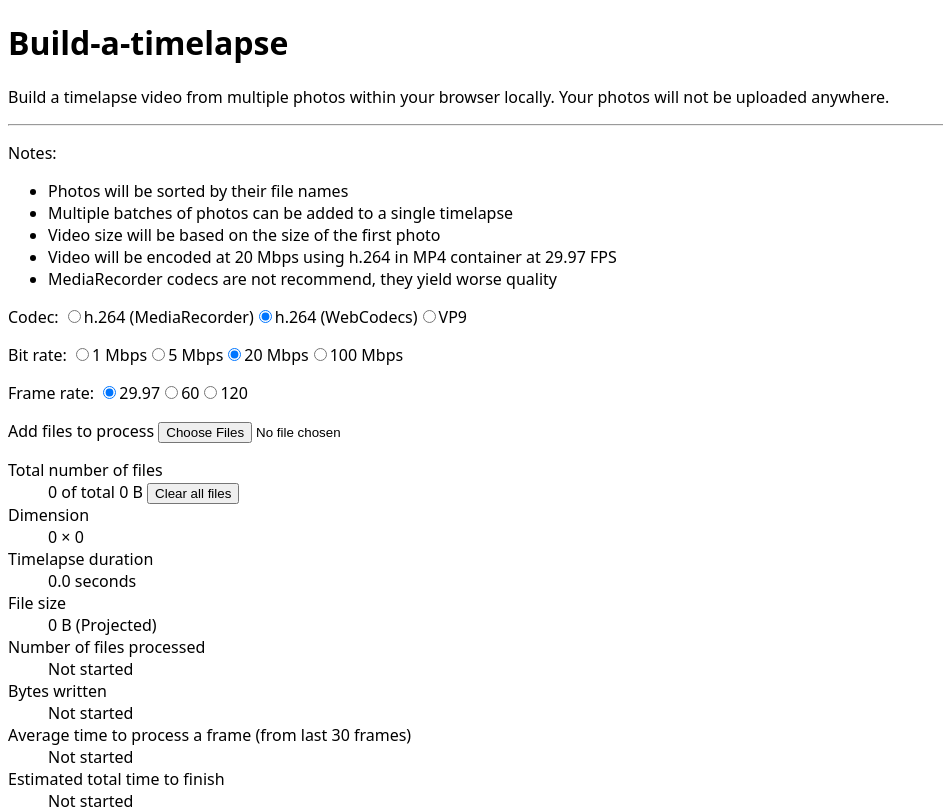
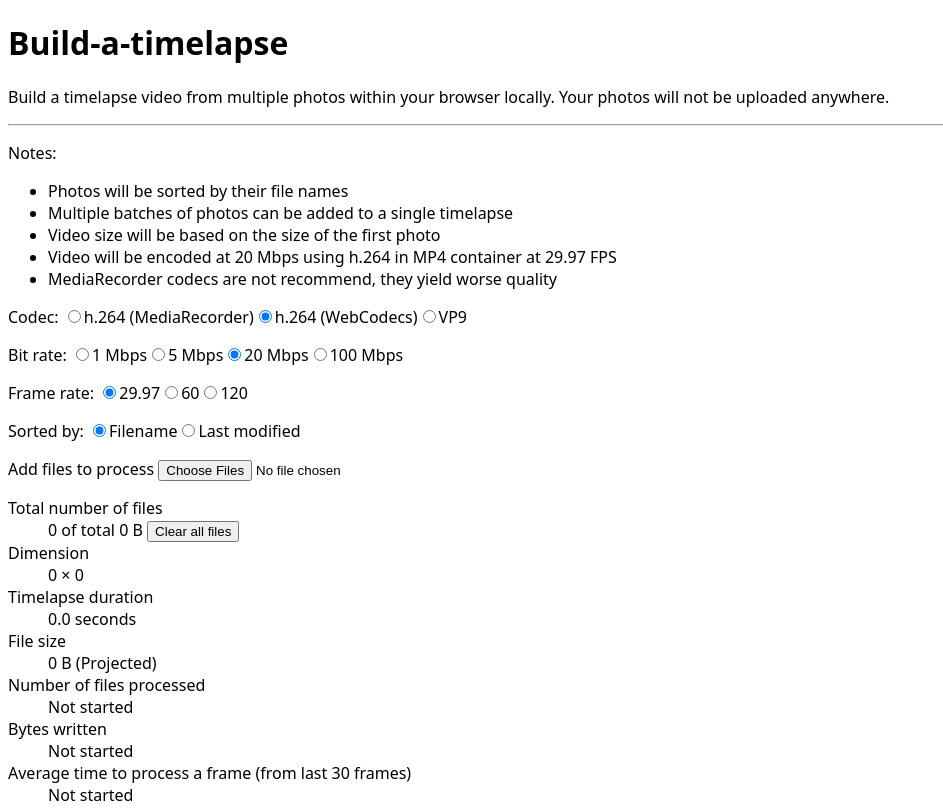
Before and after one commit to compulim/build-a-timelapse, a React app: page / in a window 1280 px wide. Shown: the top 809 px of the page, without its empty margins (0-943 px from the left). Built offline with nearby package versions, Linux system fonts and the light colour scheme.

Commit message:
Add sorted by

```diff
--- a/src/ui/Main.tsx
+++ b/src/ui/Main.tsx
@@ -29,6 +29,7 @@ declare global {
 type SUPPORTED_BIT_RATE = '1000000' | '5000000' | '20000000' | '100000000';
 type SUPPORTED_CODEC = 'h264-mr' | 'h264-wc' | 'vp9';
 type SUPPORTED_FRAME_RATE = '29.97' | '60' | '120';
+type SUPPORTED_SORTED_BY = 'filename' | 'date';
 
 const BYTES_OPTIONS = { unitSeparator: ' ' };
 const PERFORMANCE_WINDOW_SIZE = 30;
@@ -40,6 +41,7 @@ const Main = () => {
   const [files, setFiles] = useState<Map<string, File>>(new Map());
   const [frameRate, setFrameRate] = useState<SUPPORTED_FRAME_RATE>('29.97');
   const [savedFilename, setSavedFilename] = useState<string>('');
+  const [sortedBy, setSortedBy] = useState<string>('filename');
   const [startTime, setStartTime] = useState(0);
   const canvasRef = useRef<HTMLCanvasElement>(null);
   const lastProgressRef = useRef(0);
@@ -122,17 +124,32 @@ const Main = () => {
   }, [numFramesProcessed]);
 
   const sortedFiles = useMemo(
-    () => Array.from(files.values()).sort(({ name: x }, { name: y }) => (x > y ? 1 : x < y ? -1 : 0)),
-    [files]
+    () =>
+      sortedBy === 'filename'
+        ? Array.from(files.values()).sort(({ name: x }, { name: y }) => (x > y ? 1 : x < y ? -1 : 0))
+        : Array.from(files.values()).sort((x, y) => {
+            if (x.lastModified > y.lastModified) {
+              return 1;
+            } else if (x.lastModified < y.lastModified) {
+              return -1;
+            } else if (x.name > y.name) {
+              return 1;
+            } else if (x.name < y.name) {
+              return -1;
+            }
+
+            return 0;
+          }),
+    [files, sortedBy]
   );
 
-  const groupedFiles = useMemo(() => {
+  const groupedFiles = useMemo<File[][]>(() => {
     let lastCounter: number = -Infinity;
     let lastGroup: File[] = [];
     let nextGroupedFiles: File[][] = [];
 
     for (const file of sortedFiles) {
-      const counter = /^DSC(\d+)\.JPE?G$/.exec(file.name)?.[1];
+      const counter = /^DSC(\d+)\.JPE?G$/u.exec(file.name)?.[1];
 
       if (counter) {
         const counterNumber = +counter;
@@ -164,7 +181,7 @@ const Main = () => {
         const nextFiles = new Map(existingFiles);
 
         for (const file of Array.from(files)) {
-          nextFiles.set(file.name, file);
+          nextFiles.set(`${file.name}|${file.lastModified}`, file);
         }
 
         return nextFiles;
@@ -188,6 +205,11 @@ const Main = () => {
   const handleFrameRateChange = useCallback<FormEventHandler<HTMLInputElement>>(
     ({ currentTarget: { value } }) => setFrameRate(value as SUPPORTED_FRAME_RATE),
     [setFrameRate]
+  );
+
+  const handleSortedByChange = useCallback<FormEventHandler<HTMLInputElement>>(
+    ({ currentTarget: { value } }) => setSortedBy(value as SUPPORTED_SORTED_BY),
+    [setSortedBy]
   );
 
   const handleStart = useCallback(async () => {
@@ -317,6 +339,17 @@ const Main = () => {
         </label>
       </p>
       <p>
+        Sorted by:{' '}
+        <label>
+          <input checked={sortedBy === 'filename'} onChange={handleSortedByChange} type="radio" value="filename" />
+          Filename
+        </label>
+        <label>
+          <input checked={sortedBy === 'date'} onChange={handleSortedByChange} type="radio" value="date" />
+          Last modified
+        </label>
+      </p>
+      <p>
         Add files to process <input accept="image/jpeg" disabled={busy} multiple onChange={handleChange} type="file" />
       </p>
       <dl>
```
